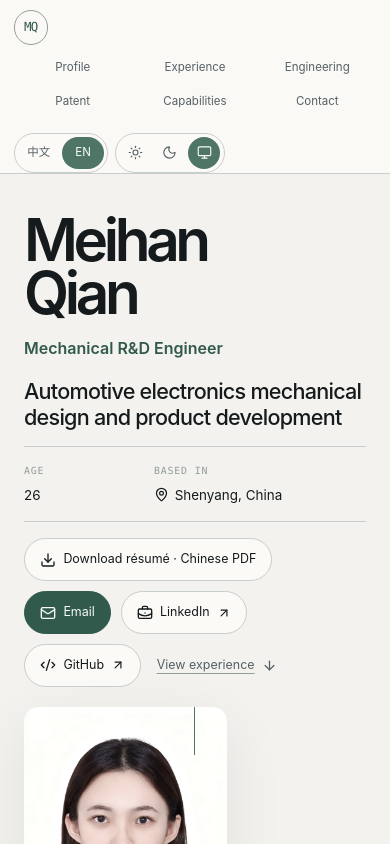
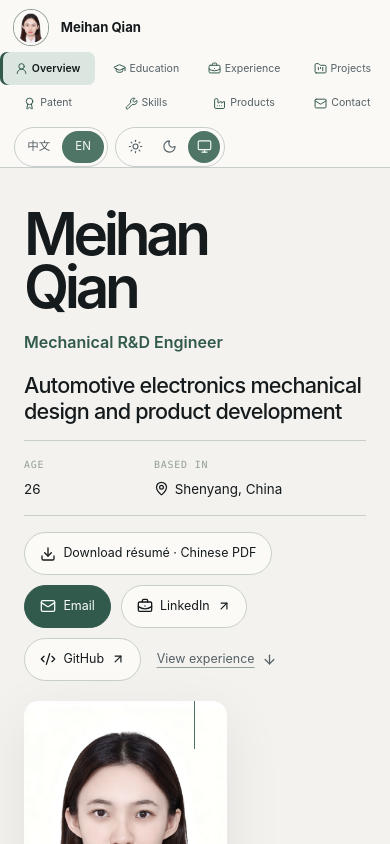
Before and after one commit to qianmeihan/qianmeihan.github.io, a React (Vite) app: page / in a window 390 px wide. Shown: the top 844 px of the page. Built offline with nearby package versions, Linux system fonts and the light colour scheme.

Commit message:
Refine portfolio navigation and mobile layout

```diff
--- a/src/App.tsx
+++ b/src/App.tsx
@@ -69,9 +69,7 @@ export default function App({ contentLoader = loadSiteContent }: AppProps) {
       <div className="site-shell">
         <header className="site-sidebar">
           <a className="site-brand" href="#profile" aria-label={localized(content.profile.name, locale)}>
-            <span className="site-brand__mark" aria-hidden="true">
-              MQ
-            </span>
+            <img className="site-brand__portrait" src={content.profile.portrait.src} alt="" />
             <span className="site-brand__text">
               <strong>{localized(content.profile.name, locale)}</strong>
               <span>{locale === 'zh' ? '机械设计档案' : 'Mechanical dossier'}</span>
@@ -98,11 +96,11 @@ export default function App({ contentLoader = loadSiteContent }: AppProps) {
         <div className="site-content">
           <main id="main-content">
             <HeroSection hero={content.hero} profile={content.profile} locale={locale} />
+            <EducationSection items={content.education} locale={locale} />
             <ExperienceSection items={content.experience} locale={locale} />
             <EngineeringSection items={content.projects} locale={locale} />
             <PatentSection items={content.patents} locale={locale} />
             <SkillsSection groups={content.skillGroups} locale={locale} />
-            <EducationSection items={content.education} locale={locale} />
             <IndustryContextSection items={content.industryContext} locale={locale} />
             <ContactSection contact={content.contact} links={content.profile.links} locale={locale} />
           </main>
--- a/src/components/EducationSection.tsx
+++ b/src/components/EducationSection.tsx
@@ -14,7 +14,7 @@ export function EducationSection({ items, locale }: EducationSectionProps) {
 
   return (
     <section className="content-section education-section" id="education">
-      <SectionHeading title={locale === 'zh' ? '教育背景' : 'Education'} />
+      <SectionHeading title={locale === 'zh' ? '教育经历' : 'Education'} />
       <div className="education-grid">
         {items.map((item) => (
           <article key={item.id} className="education-card">
--- a/src/components/EngineeringSection.tsx
+++ b/src/components/EngineeringSection.tsx
@@ -15,7 +15,7 @@ export function EngineeringSection({ items, locale }: EngineeringSectionProps) {
 
   return (
     <section className="content-section engineering-section" id="work">
-      <SectionHeading title={locale === 'zh' ? '代表性工程工作' : 'Selected Engineering Work'} />
+      <SectionHeading title={locale === 'zh' ? '代表项目' : 'Selected Projects'} />
       <div className="project-list">
         {items.map((item) => (
           <article key={item.id} className="project-card">
--- a/src/components/SiteNav.tsx
+++ b/src/components/SiteNav.tsx
@@ -1,30 +1,68 @@
+import { Award, BriefcaseBusiness, FolderKanban, GraduationCap, Mail, UserRound, Wrench, Factory } from 'lucide-react';
+import { useEffect, useState } from 'react';
 import type { Locale } from '../content/types';
 
 interface SiteNavProps {
   locale: Locale;
 }
 
-const links = [
-  { id: 'profile', zh: '概述', en: 'Profile' },
-  { id: 'experience', zh: '经历', en: 'Experience' },
-  { id: 'work', zh: '工程工作', en: 'Engineering' },
-  { id: 'patent', zh: '专利', en: 'Patent' },
-  { id: 'skills', zh: '能力', en: 'Capabilities' },
-  { id: 'contact', zh: '联系', en: 'Contact' },
+const groups = [
+  [{ id: 'profile', zh: '概述', en: 'Overview', Icon: UserRound }],
+  [
+    { id: 'education', zh: '教育经历', en: 'Education', Icon: GraduationCap },
+    { id: 'experience', zh: '工作经历', en: 'Experience', Icon: BriefcaseBusiness },
+  ],
+  [
+    { id: 'work', zh: '代表项目', en: 'Projects', Icon: FolderKanban },
+    { id: 'patent', zh: '专利', en: 'Patent', Icon: Award },
+    { id: 'skills', zh: '专业能力', en: 'Skills', Icon: Wrench },
+    { id: 'industry-context', zh: '产品领域', en: 'Products', Icon: Factory },
+  ],
+  [{ id: 'contact', zh: '联系', en: 'Contact', Icon: Mail }],
 ] as const;
 
 export function SiteNav({ locale }: SiteNavProps) {
+  const [activeId, setActiveId] = useState('profile');
+
+  useEffect(() => {
+    const sections = groups.flat().map(({ id }) => document.getElementById(id)).filter(
+      (section): section is HTMLElement => section !== null,
+    );
+    if (!('IntersectionObserver' in window)) return;
+
+    const observer = new IntersectionObserver(
+      (entries) => {
+        const visible = entries
+          .filter((entry) => entry.isIntersecting)
+          .sort((a, b) => a.boundingClientRect.top - b.boundingClientRect.top)[0];
+        if (visible) setActiveId(visible.target.id);
+      },
+      { rootMargin: '-20% 0px -65% 0px', threshold: 0 },
+    );
+    sections.forEach((section) => observer.observe(section));
+    return () => observer.disconnect();
+  }, []);
+
   return (
     <nav className="site-nav" aria-label={locale === 'zh' ? '主导航' : 'Primary navigation'}>
-      <ol>
-        {links.map((link) => (
-          <li key={link.id}>
-            <a href={`#${link.id}`}>
-              {locale === 'zh' ? link.zh : link.en}
-            </a>
-          </li>
+      <div className="site-nav__groups">
+        {groups.map((group, index) => (
+          <ol className="site-nav__group" key={index}>
+            {group.map(({ id, zh, en, Icon }) => (
+              <li key={id}>
+                <a
+                  href={`#${id}`}
+                  aria-current={activeId === id ? 'location' : undefined}
+                  onClick={() => setActiveId(id)}
+                >
+                  <Icon aria-hidden="true" size={17} strokeWidth={1.8} />
+                  <span>{locale === 'zh' ? zh : en}</span>
+                </a>
+              </li>
+            ))}
+          </ol>
         ))}
-      </ol>
+      </div>
     </nav>
   );
 }
--- a/src/styles/global.css
+++ b/src/styles/global.css
@@ -93,17 +93,14 @@ button {
   text-decoration: none;
 }
 
-.site-brand__mark {
+.site-brand__portrait {
   width: 2.55rem;
   aspect-ratio: 1;
-  border: 1px solid var(--color-line-strong);
+  border: 2px solid var(--color-surface);
   border-radius: 50%;
-  display: grid;
-  place-items: center;
-  color: var(--color-accent-strong);
-  font-family: var(--font-mono);
-  font-size: 0.78rem;
-  letter-spacing: -0.06em;
+  object-fit: cover;
+  object-position: center 38%;
+  box-shadow: 0 0 0 1px var(--color-line-strong);
 }
 
 .site-brand__text {
@@ -129,29 +126,52 @@ button {
   margin-block: auto;
 }
 
+.site-nav__groups {
+  display: grid;
+  gap: 0.8rem;
+}
+
 .site-nav ol {
   margin: 0;
   padding: 0;
   list-style: none;
   display: grid;
-  gap: 0.35rem;
+  gap: 0.28rem;
+}
+
+.site-nav__group + .site-nav__group {
+  padding-top: 0.75rem;
+  border-top: 1px solid var(--color-line);
 }
 
 .site-nav a {
+  position: relative;
   display: flex;
   align-items: center;
+  gap: 0.72rem;
   min-height: 2.4rem;
   padding: 0.35rem 0.8rem;
-  border-radius: 8px;
+  border-radius: 7px;
   color: var(--color-ink-soft);
   font-size: 0.83rem;
   text-decoration: none;
-  transition: color 160ms ease, background-color 160ms ease;
+  transition: color 160ms ease, background-color 160ms ease, box-shadow 160ms ease;
 }
 
-.site-nav a:hover {
+.site-nav a svg {
+  flex: 0 0 auto;
+  color: var(--color-accent-strong);
+}
+
+.site-nav a:hover,
+.site-nav a[aria-current='location'] {
   background: var(--color-accent-soft);
   color: var(--color-ink);
+}
+
+.site-nav a[aria-current='location'] {
+  box-shadow: inset 3px 0 0 var(--color-accent-strong);
+  font-weight: 620;
 }
 
 .sidebar-tools {
@@ -1012,7 +1032,7 @@ html[lang='en'] .education-card h3 {
     display: none;
   }
 
-  .site-brand__mark {
+  .site-brand__portrait {
     width: 2.15rem;
   }
 
@@ -1049,6 +1069,16 @@ html[lang='en'] .education-card h3 {
     padding: 0 1rem 0.55rem;
     display: flex;
     gap: 0.15rem;
+  }
+
+  .site-nav__groups {
+    display: flex;
+    gap: 0;
+  }
+
+  .site-nav__group + .site-nav__group {
+    padding-top: 0;
+    border-top: 0;
   }
 
   .site-nav a {
@@ -1111,8 +1141,8 @@ html[lang='en'] .education-card h3 {
 }
 
 @media (max-width: 480px) {
-  .site-brand__text {
-    display: none;
+  .site-brand__text strong {
+    font-size: 0.82rem;
   }
 
   .site-sidebar {
@@ -1145,19 +1175,33 @@ html[lang='en'] .education-card h3 {
     min-width: 0;
     padding: 0 0.85rem 0.5rem;
     display: grid;
-    grid-template-columns: repeat(3, minmax(0, 1fr));
-    gap: 0.1rem 0.25rem;
+    grid-template-columns: repeat(4, minmax(0, 1fr));
+    gap: 0.12rem 0.18rem;
+  }
+
+  .site-nav__groups {
+    width: 100%;
+    display: grid;
+    grid-template-columns: repeat(4, minmax(0, 1fr));
+    gap: 0.12rem 0.18rem;
+  }
+
+  .site-nav__group {
+    display: contents !important;
   }
 
   .site-nav a {
     min-width: 0;
-    padding-inline: 0.2rem;
+    min-height: 2.05rem;
+    gap: 0.24rem;
+    padding-inline: 0.1rem;
     justify-content: center;
-    font-size: 0.72rem;
+    font-size: 0.66rem;
   }
 
-  .site-nav a span {
-    display: none;
+  .site-nav a svg {
+    width: 0.82rem;
+    height: 0.82rem;
   }
 
   section[id] {
```
Also changed, not shown: 2 other files (tests, documents, lock files or other folders).
